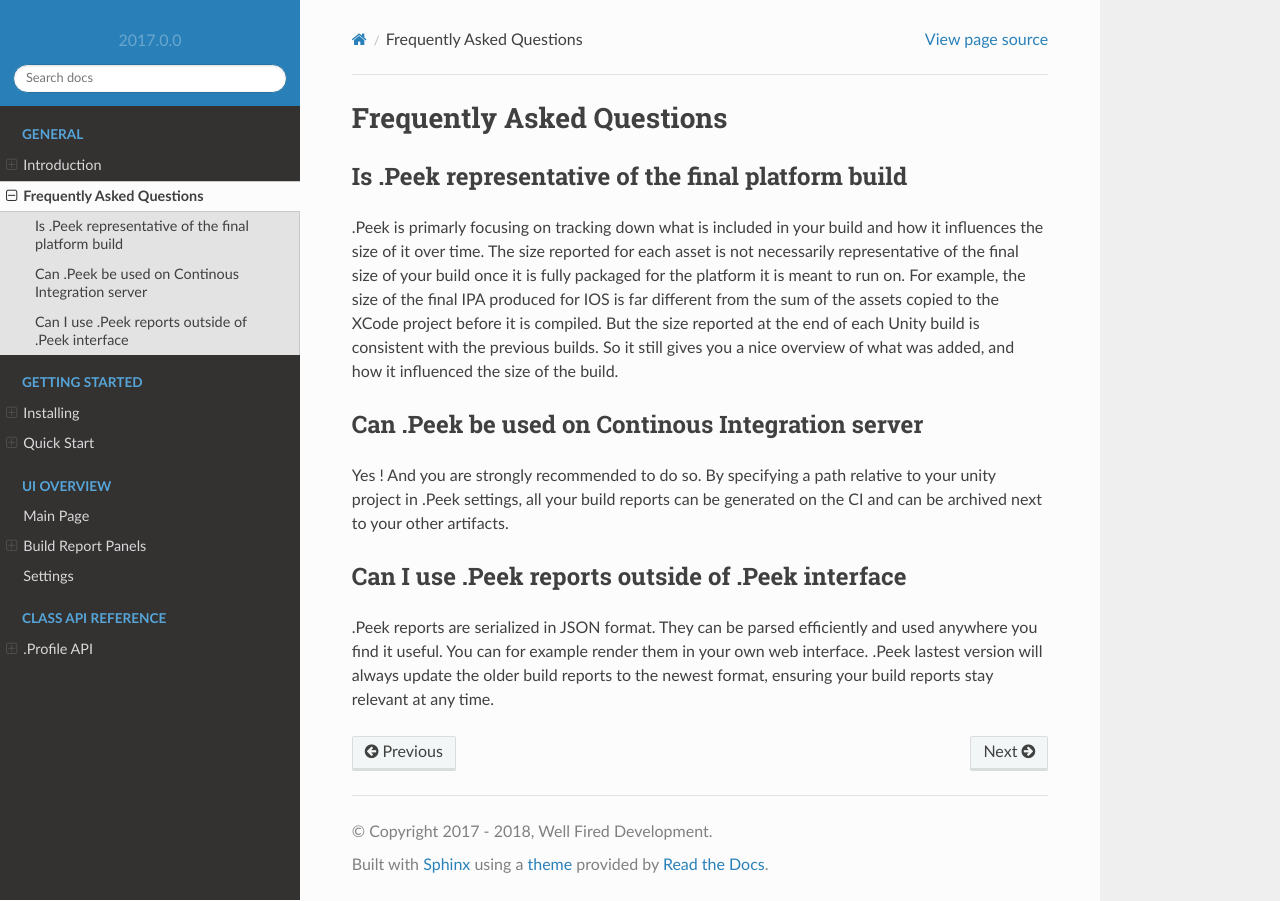
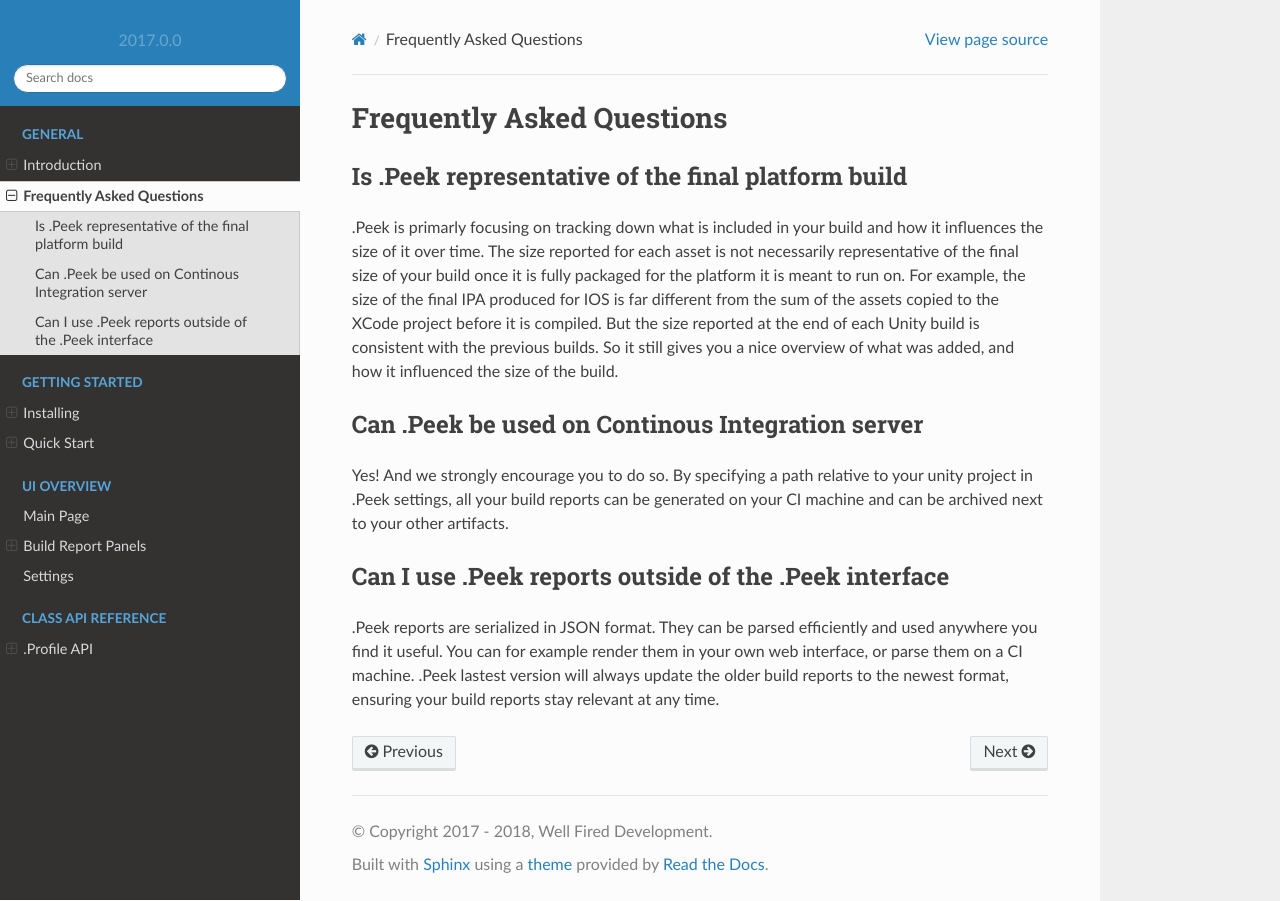
Before and after one commit to WellFiredDevelopment/dotPeekDocumentation, a Sphinx documentation site: the page built from sphinx/source/general/faq.rst, in a window 1280 px wide. Built offline with Sphinx 7.4.7 and the Read the Docs theme 2.0.0, drawn with Linux system fonts in a browser that asks for light colours.

Commit message:
Update faq.rst (#2)
Slight grammatical changes.

```diff
--- a/sphinx/source/general/faq.rst
+++ b/sphinx/source/general/faq.rst
@@ -16,12 +16,12 @@ of the build.
 Can .Peek be used on Continous Integration server
 -------------------------------------------------
 
-Yes ! And you are strongly recommended to do so. By specifying a path relative to your unity project in .Peek settings, all your
-build reports can be generated on the CI and can be archived next to your other artifacts.
+Yes! And we strongly encourage you to do so. By specifying a path relative to your unity project in .Peek settings, all your
+build reports can be generated on your CI machine and can be archived next to your other artifacts.
 
-Can I use .Peek reports outside of .Peek interface
---------------------------------------------------
+Can I use .Peek reports outside of the .Peek interface
+------------------------------------------------------
 
 .Peek reports are serialized in JSON format. They can be parsed efficiently and used anywhere you find it useful. You can for
-example render them in your own web interface. .Peek lastest version will always update the older build reports to the newest
-format, ensuring your build reports stay relevant at any time.
+example render them in your own web interface, or parse them on a CI machine. .Peek lastest version will always update the older
+build reports to the newest format, ensuring your build reports stay relevant at any time.
```
